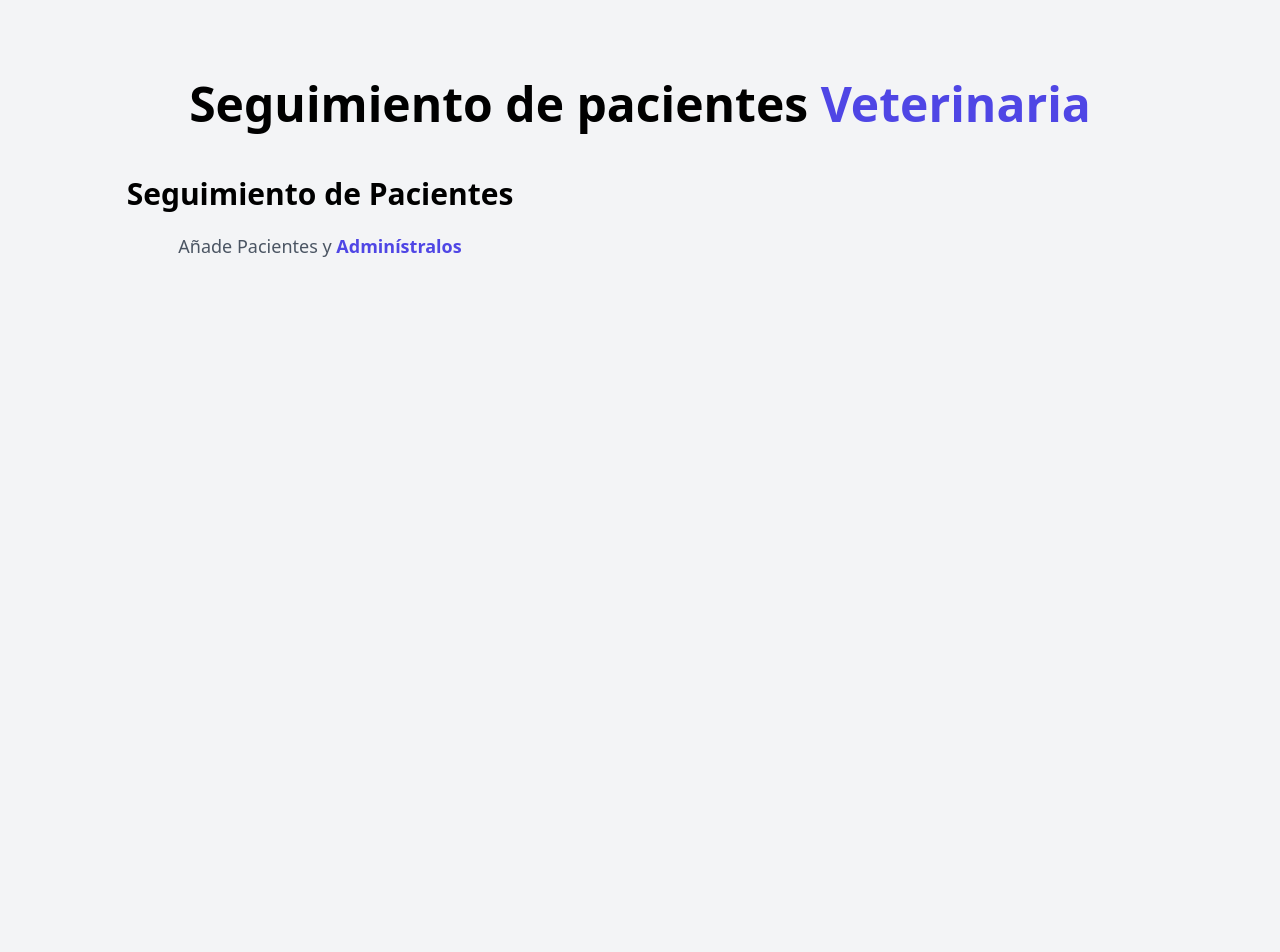
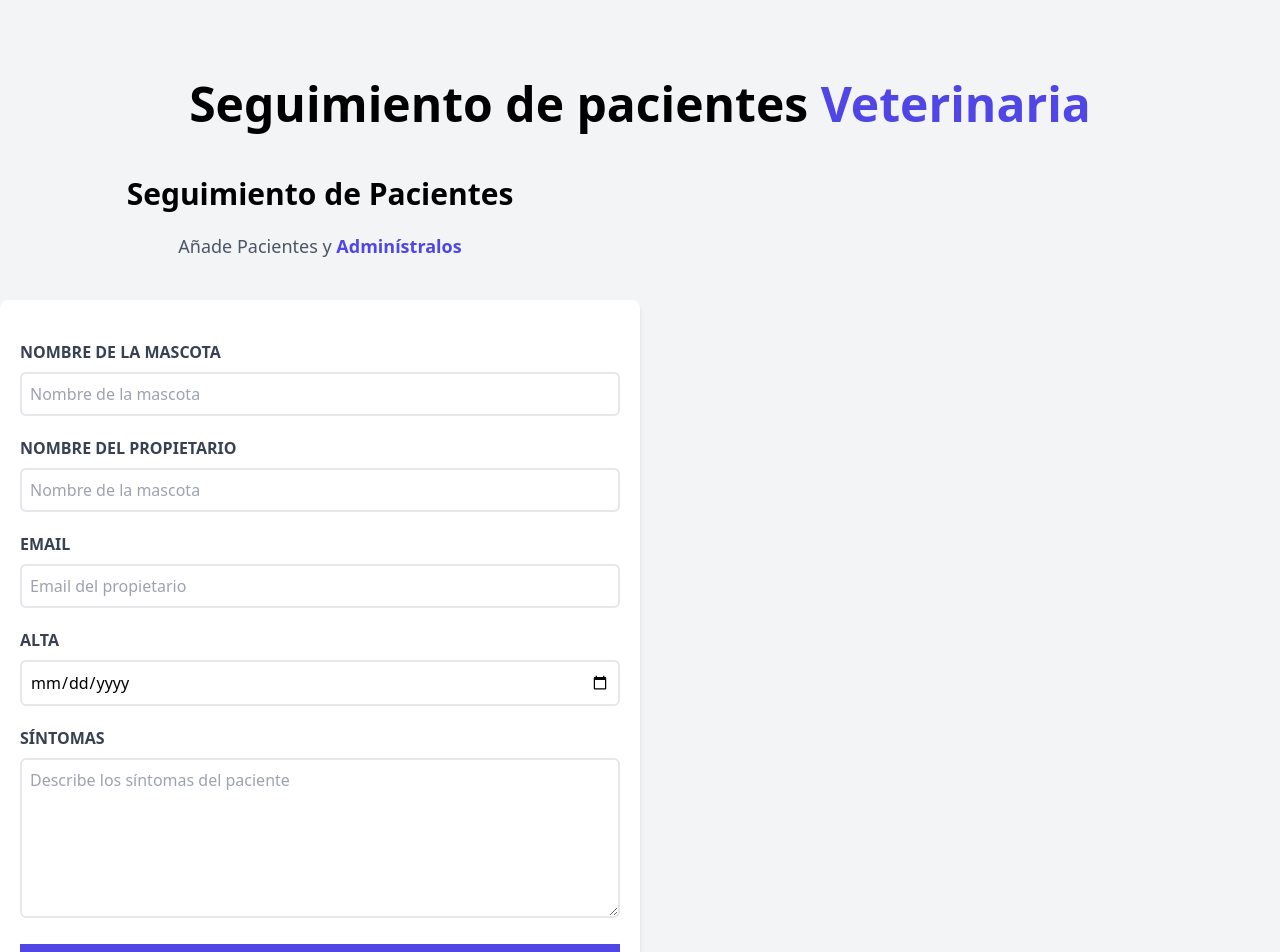
Before and after one commit to JuanGmz/admin-pacientes, a Vue app: page / in a window 1280 px wide. Shown: the top 952 px of the page. Before the commit the page ends 880 px from the top, so only its background shows below. Built offline with nearby package versions, Linux system fonts and the light colour scheme.

Commit message:
Diseño del Formulario listo

```diff
--- a/src/components/Formulario.vue
+++ b/src/components/Formulario.vue
@@ -11,5 +11,93 @@
             Añade Pacientes y
             <span class="text-indigo-600 font-bold">Adminístralos</span>
         </p>
+
+        <form
+            class="bg-white shadow-md rounded-lg py-10 px-5 mb-10"
+        >
+            <div class="mb-5">
+                <label
+                    for="mascota"
+                    name="mascota"
+                    class="block text-gray-700 uppercase font-bold"
+                >
+                    Nombre de la Mascota
+                </label>
+                <input
+                    id="mascota"
+                    type="text"
+                    placeholder="Nombre de la mascota"
+                    class="border-2 w-full p-2 mt-2 placeholder-gray-400 rounded-md"
+                />
+            </div>
+
+            <div class="mb-5">
+                <label
+                    for="propietario"
+                    name="propietario"
+                    class="block text-gray-700 uppercase font-bold"
+                >
+                    Nombre del Propietario
+                </label>
+                <input
+                    id="mascota"
+                    type="text"
+                    placeholder="Nombre de la mascota"
+                    class="border-2 w-full p-2 mt-2 placeholder-gray-400 rounded-md"
+                />
+            </div>
+
+            <div class="mb-5">
+                <label
+                    for="email"
+                    name="email"
+                    class="block text-gray-700 uppercase font-bold"
+                >
+                    Email
+                </label>
+                <input
+                    id="email"
+                    type="email"
+                    placeholder="Email del propietario"
+                    class="border-2 w-full p-2 mt-2 placeholder-gray-400 rounded-md"
+                />
+            </div>
+
+            <div class="mb-5">
+                <label
+                    for="alta"
+                    name="alta"
+                    class="block text-gray-700 uppercase font-bold"
+                >
+                    Alta
+                </label>
+                <input
+                    id="alta"
+                    type="date"
+                    class="border-2 w-full p-2 mt-2 placeholder-gray-400 rounded-md"
+                />
+            </div>
+
+            <div class="mb-5">
+                <label
+                    for="sintomas"
+                    name="sintomas"
+                    class="block text-gray-700 uppercase font-bold"
+                >
+                    Síntomas
+                </label>
+                <textarea
+                    id="sintomas"
+                    placeholder="Describe los síntomas del paciente"
+                    class="border-2 w-full p-2 mt-2 placeholder-gray-400 rounded-md h-40"
+                />
+            </div>
+
+            <input
+                type="submit"
+                class="bg-indigo-600 w-full p-3 text-white uppercase font-bold hover:bg-indigo-700 cursor-pointer transition-colors"
+                value="Registrar Paciente"
+            />
+        </form>
     </div>
 </template>
```
